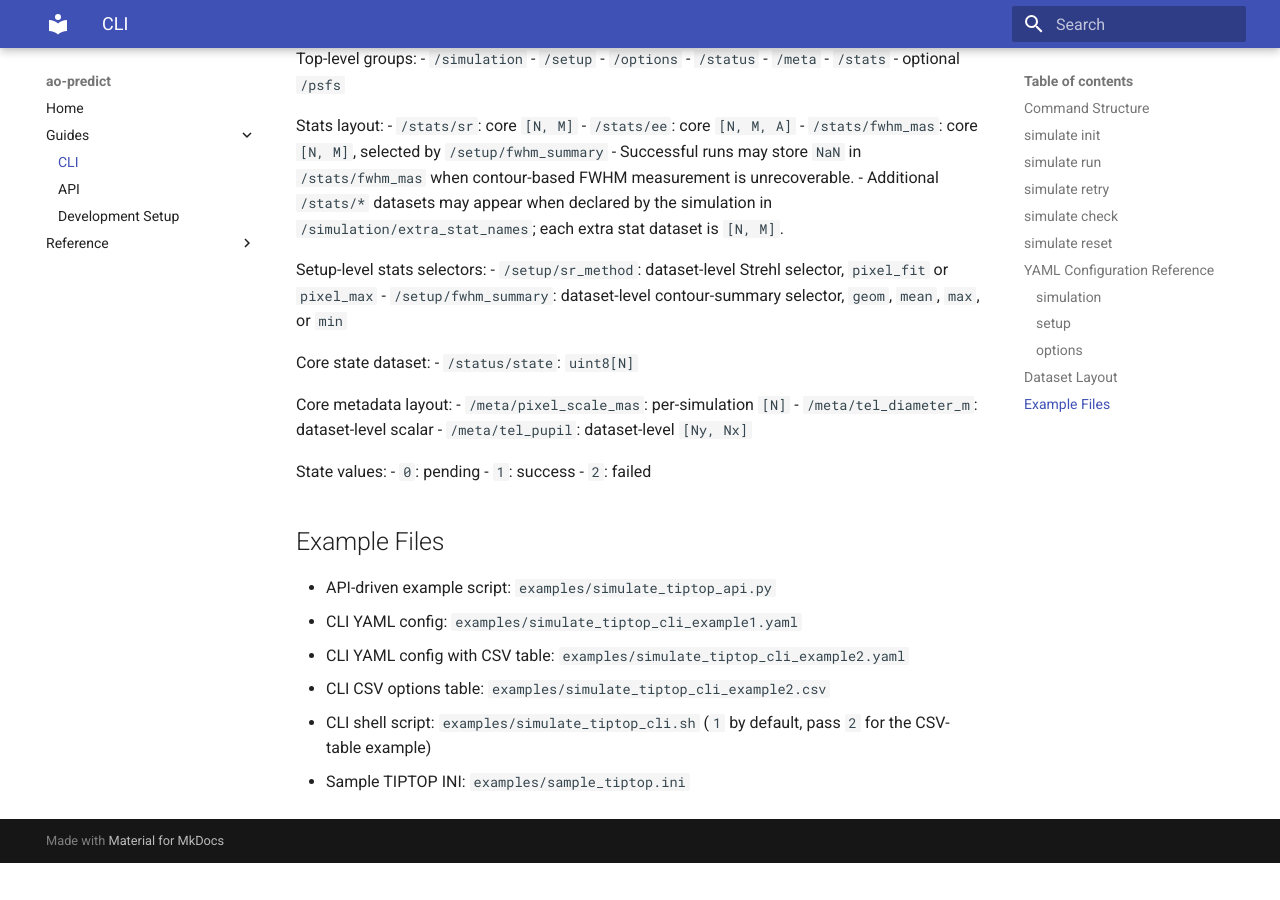
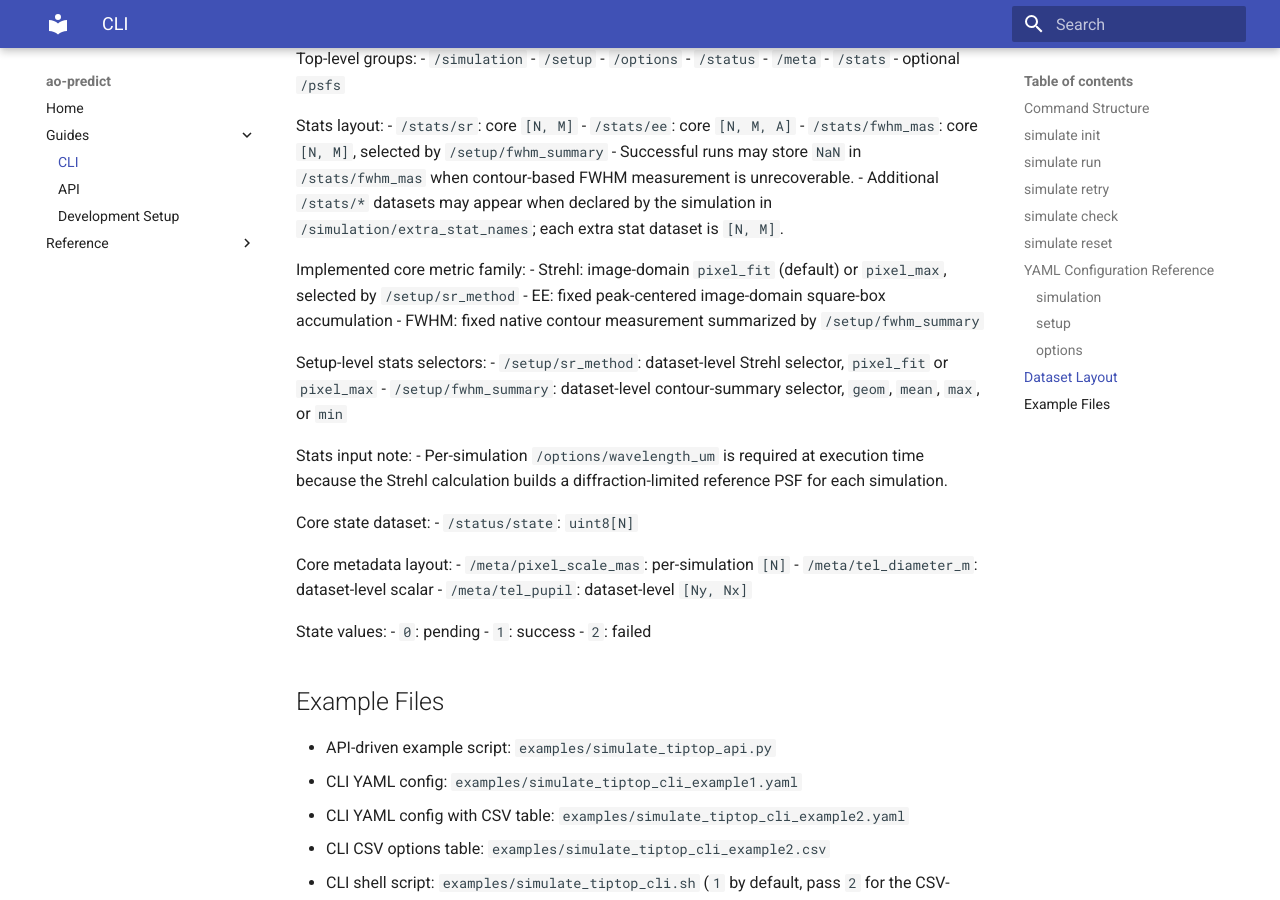
Before and after one commit to nvnunes/ao-predict, an MkDocs documentation site: the page built from docs/cli.md, in a window 1280 px wide and 900 px high, scrolled down 3758 px. Built offline with MkDocs 1.6.1 and Material for MkDocs 9.7.7, drawn with Linux system fonts in a browser that asks for light colours; before the commit the page ends 4621 px from its top, so only the background shows below that.

Commit message:
Updates to documentation

```diff
--- a/docs/cli.md
+++ b/docs/cli.md
@@ -204,9 +204,19 @@ Stats layout:
   measurement is unrecoverable.
 - Additional `/stats/*` datasets may appear when declared by the simulation in `/simulation/extra_stat_names`; each extra stat dataset is `[N, M]`.
 
+Implemented core metric family:
+- Strehl: image-domain `pixel_fit` (default) or `pixel_max`, selected by `/setup/sr_method`
+- EE: fixed peak-centered image-domain square-box accumulation
+- FWHM: fixed native contour measurement summarized by `/setup/fwhm_summary`
+
 Setup-level stats selectors:
 - `/setup/sr_method`: dataset-level Strehl selector, `pixel_fit` or `pixel_max`
 - `/setup/fwhm_summary`: dataset-level contour-summary selector, `geom`, `mean`, `max`, or `min`
+
+Stats input note:
+- Per-simulation `/options/wavelength_um` is required at execution time because
+  the Strehl calculation builds a diffraction-limited reference PSF for each
+  simulation.
 
 Core state dataset:
 - `/status/state`: `uint8[N]`
```
Also changed, not shown: docs/api.md (+8 -0 lines), 1 other file.
